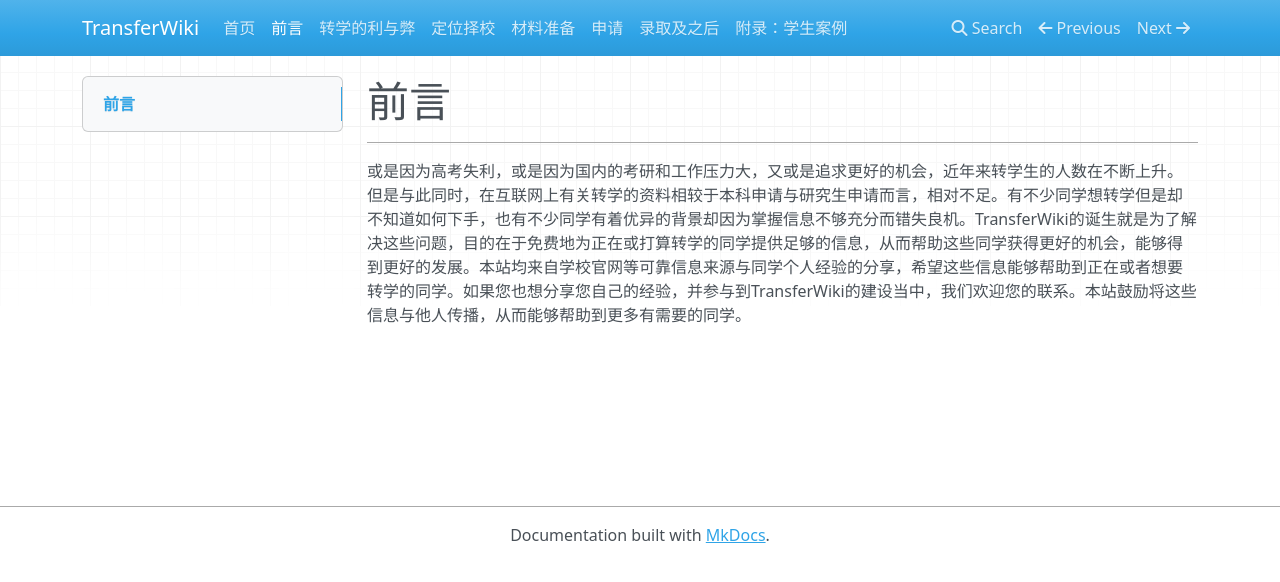
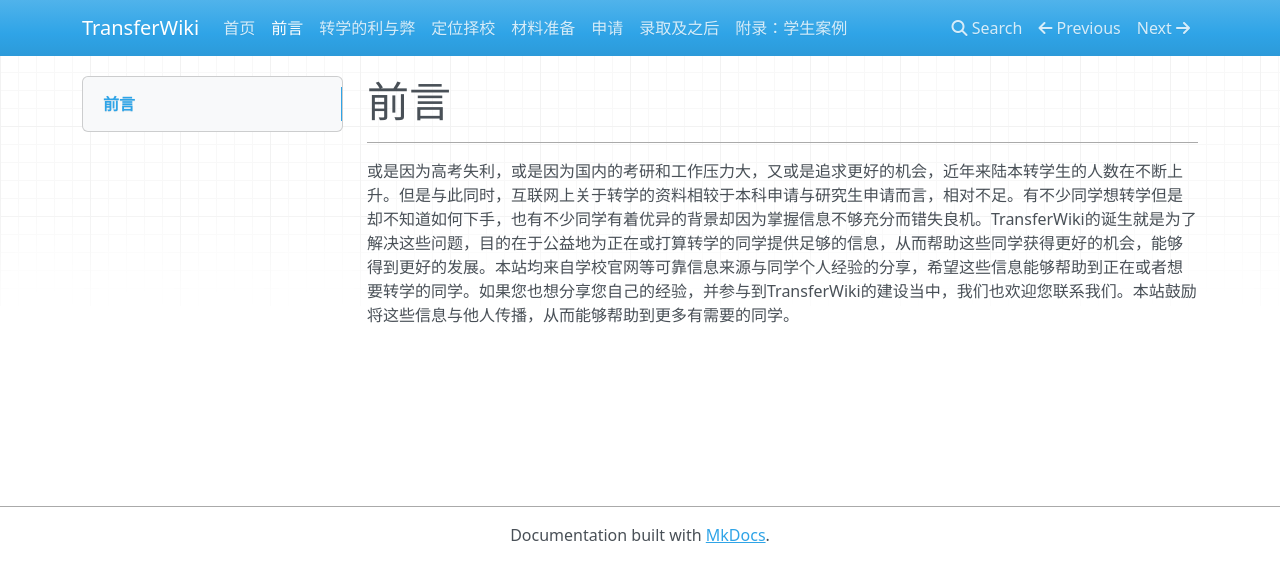
Before and after one commit to SihanXU/TransferWiki, an MkDocs documentation site: the page built from docs/intro.md, in a window 1280 px wide. Shown: the top 582 px of the page. Built offline with MkDocs 1.6.1, drawn with Linux system fonts in a browser that asks for light colours; nearby versions of some CDN libraries.

Commit message:
Update intro.md

```diff
--- a/docs/intro.md
+++ b/docs/intro.md
@@ -2,4 +2,4 @@
 
 ***
 
-或是因为高考失利，或是因为国内的考研和工作压力大，又或是追求更好的机会，近年来转学生的人数在不断上升。但是与此同时，在互联网上有关转学的资料相较于本科申请与研究生申请而言，相对不足。有不少同学想转学但是却不知道如何下手，也有不少同学有着优异的背景却因为掌握信息不够充分而错失良机。TransferWiki的诞生就是为了解决这些问题，目的在于免费地为正在或打算转学的同学提供足够的信息，从而帮助这些同学获得更好的机会，能够得到更好的发展。本站均来自学校官网等可靠信息来源与同学个人经验的分享，希望这些信息能够帮助到正在或者想要转学的同学。如果您也想分享您自己的经验，并参与到TransferWiki的建设当中，我们欢迎您的联系。本站鼓励将这些信息与他人传播，从而能够帮助到更多有需要的同学。
+或是因为高考失利，或是因为国内的考研和工作压力大，又或是追求更好的机会，近年来陆本转学生的人数在不断上升。但是与此同时，互联网上关于转学的资料相较于本科申请与研究生申请而言，相对不足。有不少同学想转学但是却不知道如何下手，也有不少同学有着优异的背景却因为掌握信息不够充分而错失良机。TransferWiki的诞生就是为了解决这些问题，目的在于公益地为正在或打算转学的同学提供足够的信息，从而帮助这些同学获得更好的机会，能够得到更好的发展。本站均来自学校官网等可靠信息来源与同学个人经验的分享，希望这些信息能够帮助到正在或者想要转学的同学。如果您也想分享您自己的经验，并参与到TransferWiki的建设当中，我们也欢迎您联系我们。本站鼓励将这些信息与他人传播，从而能够帮助到更多有需要的同学。
```
